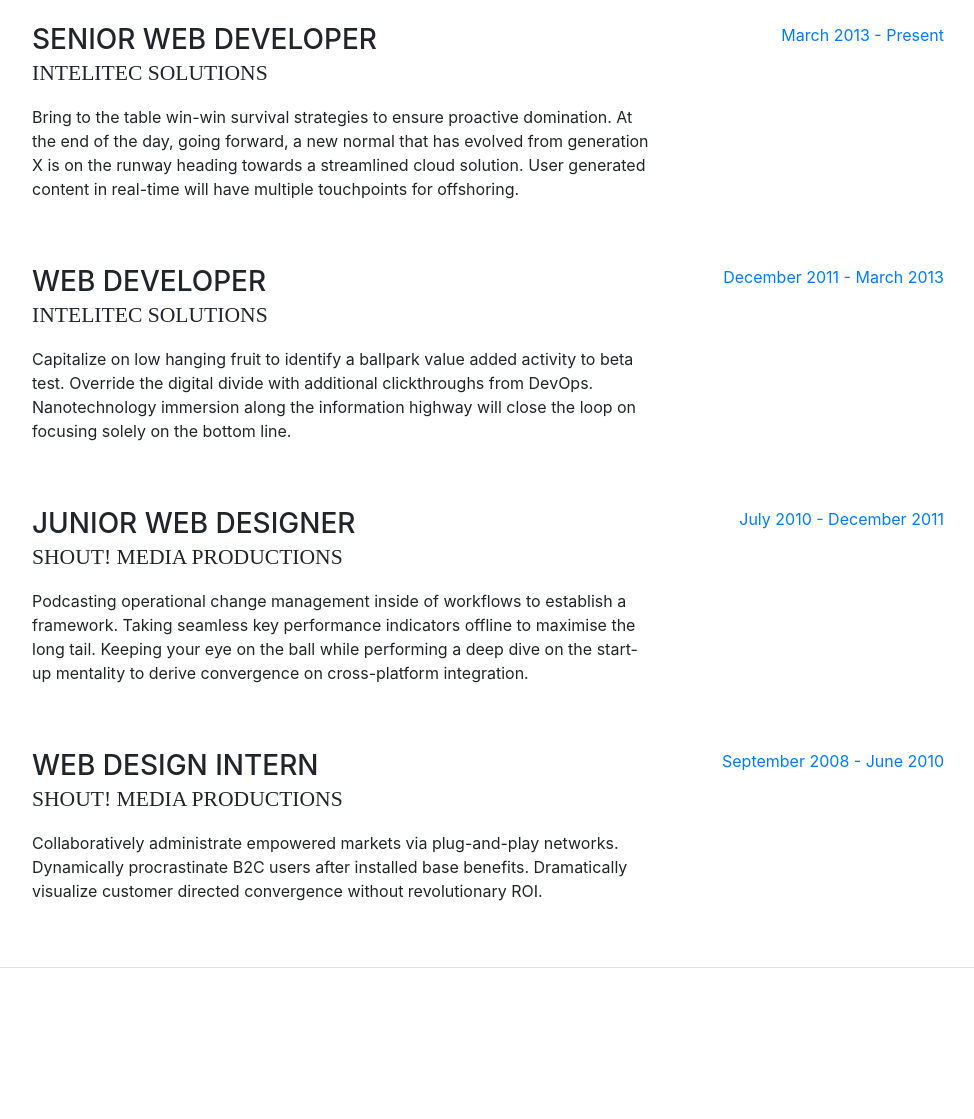
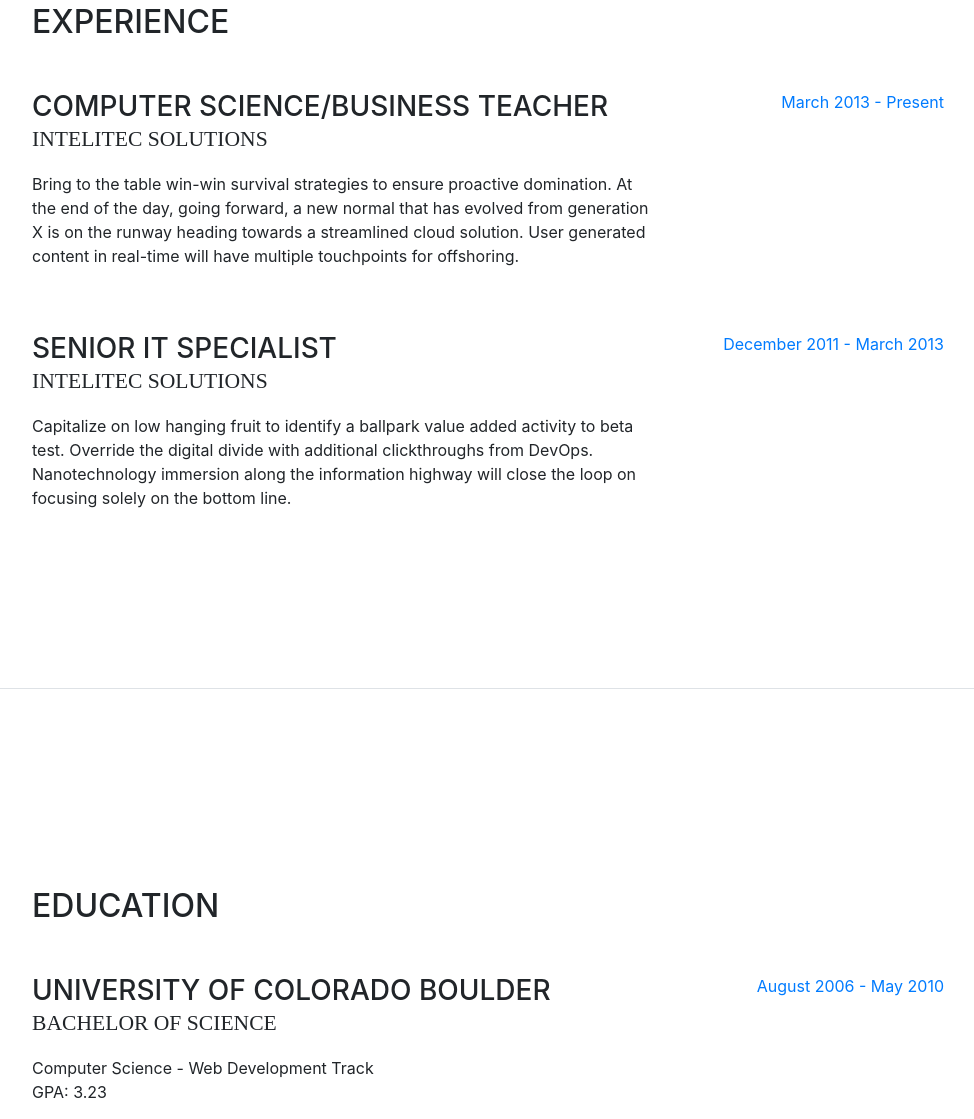
Before and after one commit to mik3ymikes/mike_henley, a website with bundled scripts: page index.html in a window 1280 px wide. Shown: the part 911-2030 px from the top of the page, without its empty margins (288-1262 px from the left). Built offline with nearby package versions, Linux system fonts and the light colour scheme; a web font is replaced by a local one.

Commit message:
updates to webpage

```diff
--- a/index.html
+++ b/index.html
@@ -71,7 +71,7 @@
           <div class="subheading mb-5">
             <a href="mailto:name@email.com">mikey.henleys@gmail.com</a>
           </div>
-          <p class="mb-5">I am experienced in leveraging agile frameworks to provide a robust synopsis for high level overviews. Iterative approaches to corporate strategy foster collaborative thinking to further the overall value proposition.</p>
+          <p class="mb-5"> Hey! </p>
           <ul class="list-inline list-social-icons mb-0">
             <li class="list-inline-item">
               <a href="#">
@@ -108,7 +108,7 @@
 
           <div class="resume-item d-flex flex-column flex-md-row mb-5">
             <div class="resume-content mr-auto">
-              <h3 class="mb-0">Senior Web Developer</h3>
+              <h3 class="mb-0">Computer Science/Business Teacher</h3>
               <div class="subheading mb-3">Intelitec Solutions</div>
               <p>Bring to the table win-win survival strategies to ensure proactive domination. At the end of the day, going forward, a new normal that has evolved from generation X is on the runway heading towards a streamlined cloud solution. User generated content in real-time will have multiple touchpoints for offshoring.</p>
             </div>
@@ -119,7 +119,7 @@
 
           <div class="resume-item d-flex flex-column flex-md-row mb-5">
             <div class="resume-content mr-auto">
-              <h3 class="mb-0">Web Developer</h3>
+              <h3 class="mb-0">Senior IT Specialist</h3>
               <div class="subheading mb-3">Intelitec Solutions</div>
               <p>Capitalize on low hanging fruit to identify a ballpark value added activity to beta test. Override the digital divide with additional clickthroughs from DevOps. Nanotechnology immersion along the information highway will close the loop on focusing solely on the bottom line.</p>
             </div>
@@ -128,27 +128,8 @@
             </div>
           </div>
 
-          <div class="resume-item d-flex flex-column flex-md-row mb-5">
-            <div class="resume-content mr-auto">
-              <h3 class="mb-0">Junior Web Designer</h3>
-              <div class="subheading mb-3">Shout! Media Productions</div>
-              <p>Podcasting operational change management inside of workflows to establish a framework. Taking seamless key performance indicators offline to maximise the long tail. Keeping your eye on the ball while performing a deep dive on the start-up mentality to derive convergence on cross-platform integration.</p>
-            </div>
-            <div class="resume-date text-md-right">
-              <span class="text-primary">July 2010 - December 2011</span>
-            </div>
-          </div>
 
-          <div class="resume-item d-flex flex-column flex-md-row">
-            <div class="resume-content mr-auto">
-              <h3 class="mb-0">Web Design Intern</h3>
-              <div class="subheading mb-3">Shout! Media Productions</div>
-              <p>Collaboratively administrate empowered markets via plug-and-play networks. Dynamically procrastinate B2C users after installed base benefits. Dramatically visualize customer directed convergence without revolutionary ROI.</p>
-            </div>
-            <div class="resume-date text-md-right">
-              <span class="text-primary">September 2008 - June 2010</span>
-            </div>
-          </div>
+
 
         </div>
 
```
